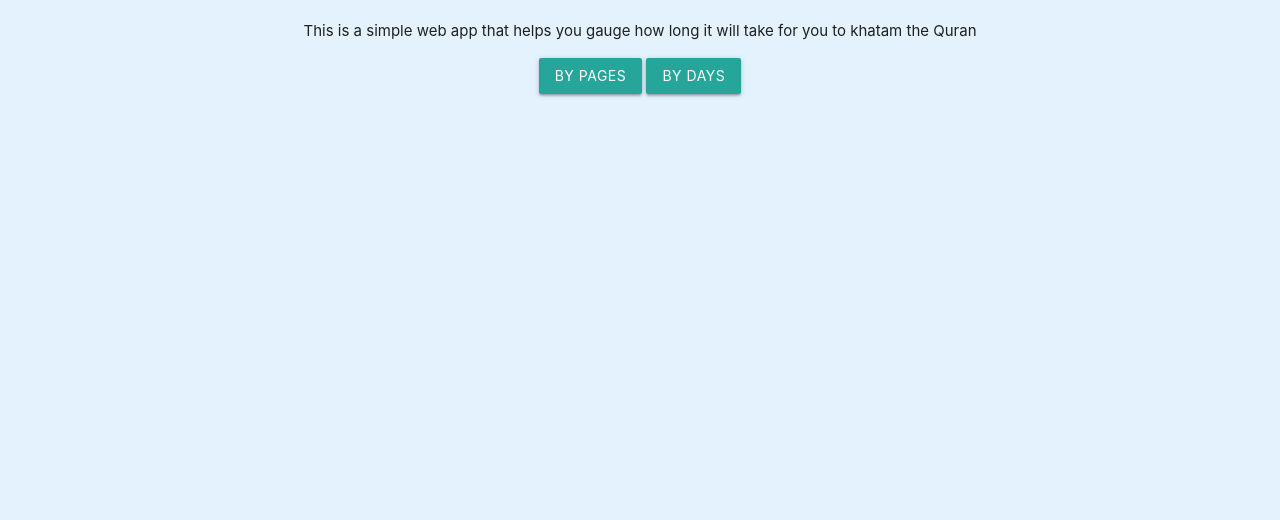
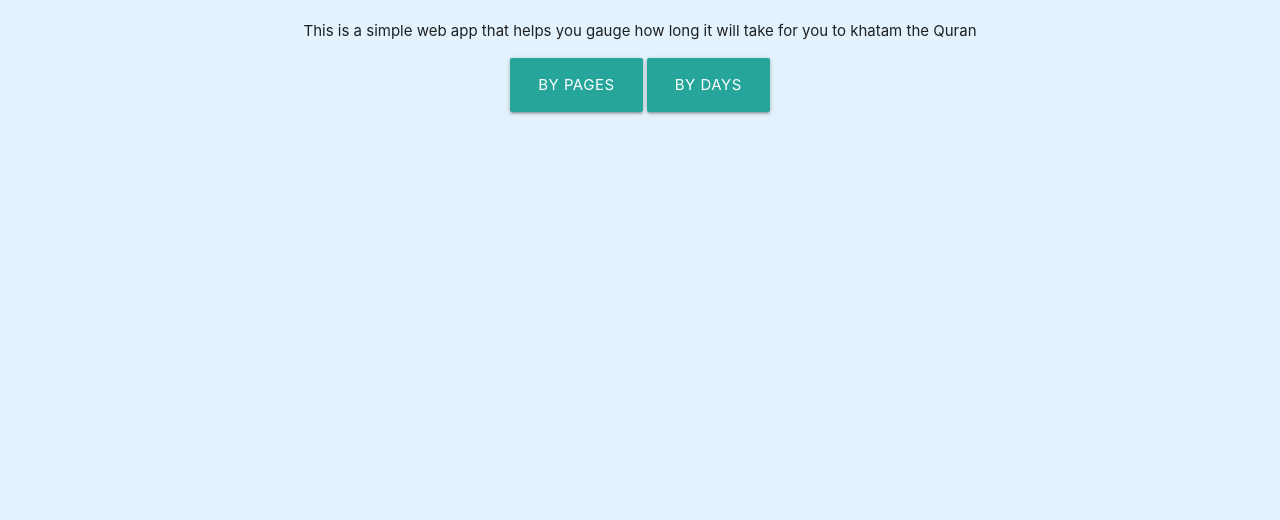
Before and after one commit to Adilah09/Khatam-Calculator, a plain HTML site: page index.html in a window 1280 px wide. Shown: the part 280-800 px from the top of the page. Drawn offline with nearby package versions, Linux system fonts and the light colour scheme.

Commit message:
Main Section Button Changed to large
Buttons too small.

```diff
--- a/index.html
+++ b/index.html
@@ -25,8 +25,8 @@
         <div class="center-align" id="main-section">
             <h1> Khatam Calculator </h1>
             <p>This is a simple web app that helps you gauge how long it will take for you to khatam the Quran</p>
-            <a class="waves-effect waves-light btn">By Pages</a>
-            <a class="waves-effect waves-light btn">By Days</a>
+            <a class="waves-effect waves-light btn-large">By Pages</a>
+            <a class="waves-effect waves-light btn-large">By Days</a>
         </div>
 
         <div class="container center-align">
```
